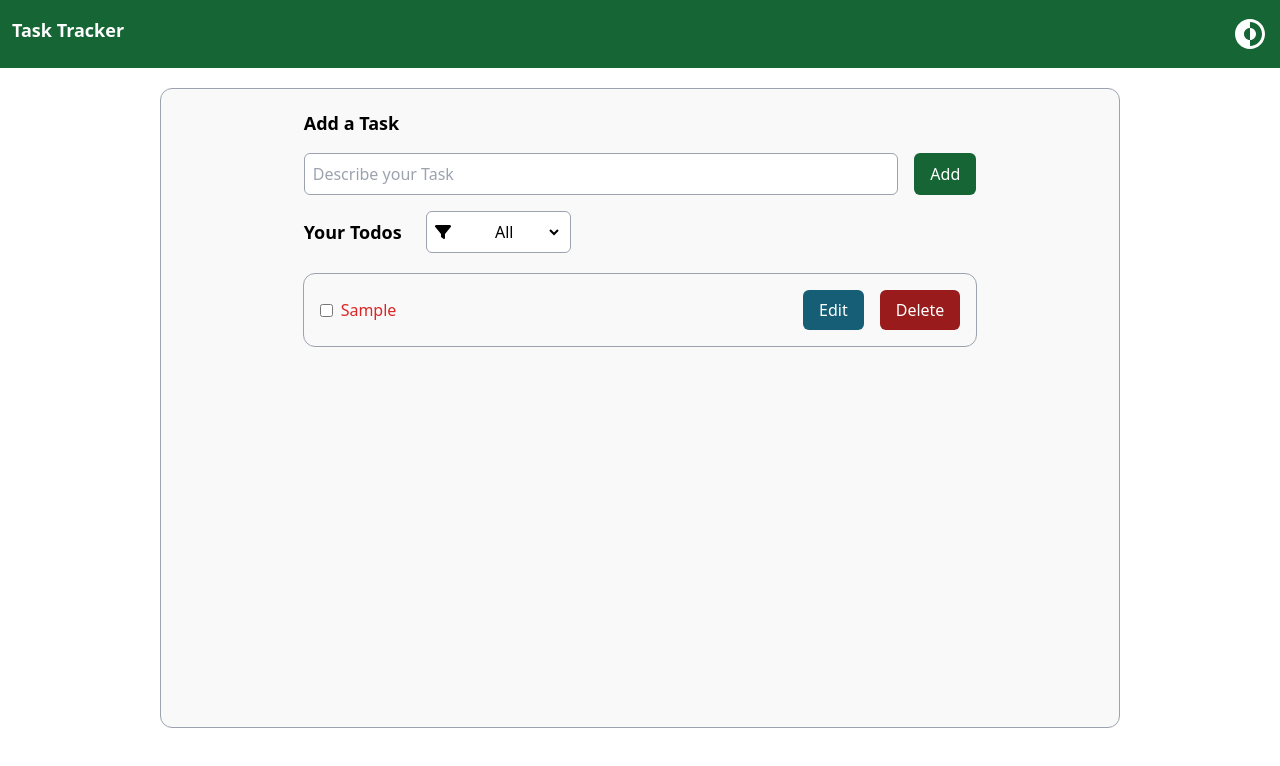
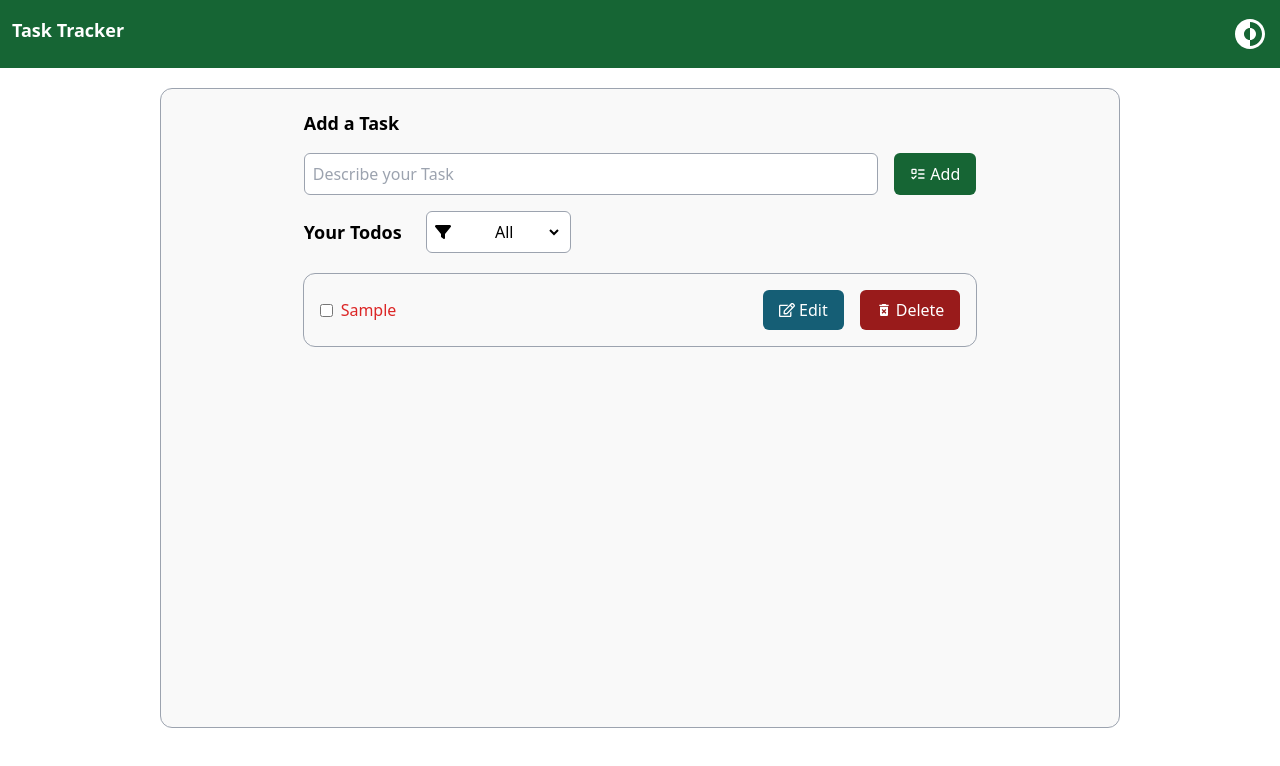
Before and after one commit to IamNayanIslam/task-manager, a React (Vite) app: page / in a window 1280 px wide. Both pictures are taken after typing "Sample" into the empty fields and a click on the button "Add". Shown: the top 766 px of the page. Built offline with nearby package versions, Linux system fonts and the light colour scheme.

Commit message:
added icons in all the buttons

```diff
--- a/src/App.jsx
+++ b/src/App.jsx
@@ -3,7 +3,8 @@ import { Navbar } from "./components/Navbar";
 import { v4 as uuidv4 } from "uuid";
 import { TodoItem } from "./components/TodoItem";
 import { FaFilter } from "react-icons/fa6";
-
+import { MdDeleteForever } from "react-icons/md";
+import { LuListTodo } from "react-icons/lu";
 function App() {
   const [filter, setFilter] = useState("all");
 
@@ -132,11 +133,11 @@ function App() {
                   onClick={handleAdd}
                   className={
                     darkMode
-                      ? "bg-slate-800 hover:bg-slate-900 px-4 py-2 rounded-md text-white"
-                      : "bg-green-800 hover:bg-green-900 px-4 py-2 rounded-md text-white"
+                      ? "bg-slate-800 hover:bg-slate-900 px-4 py-2 rounded-md text-white flex items-center gap-1"
+                      : "bg-green-800 hover:bg-green-900 px-4 py-2 rounded-md text-white flex items-center gap-1"
                   }
                 >
-                  Add
+                  <LuListTodo /> Add
                 </button>
               </div>
             </div>
@@ -192,11 +193,11 @@ function App() {
                       onClick={deleteAll}
                       className={
                         darkMode
-                          ? "bg-slate-800 hover:bg-slate-900 px-4 py-2 rounded-md text-white"
-                          : "bg-red-800 hover:bg-red-900 px-4 py-2 rounded-md text-white"
+                          ? "bg-slate-800 hover:bg-slate-900 px-4 py-2 rounded-md text-white flex items-center gap-1"
+                          : "bg-red-800 hover:bg-red-900 px-4 py-2 rounded-md text-white flex items-center gap-1"
                       }
                     >
-                      Delete All
+                      <MdDeleteForever /> All
                     </button>
                   </div>
                 ) : (
--- a/src/components/TodoItem.jsx
+++ b/src/components/TodoItem.jsx
@@ -1,4 +1,6 @@
 import React from "react";
+import { MdDeleteForever } from "react-icons/md";
+import { FaRegEdit } from "react-icons/fa";
 
 export const TodoItem = ({
   item,
@@ -41,22 +43,23 @@ export const TodoItem = ({
           onClick={() => handleEdit(item.id)}
           className={
             darkMode
-              ? "w-full bg-slate-800 hover:bg-slate-900 px-4 py-2 rounded-md text-white"
-              : "w-full bg-cyan-800 hover:bg-cyan-900 px-4 py-2 rounded-md text-white"
+              ? "w-full bg-slate-800 hover:bg-slate-900 px-4 py-2 rounded-md text-white flex items-center gap-1"
+              : "w-full bg-cyan-800 hover:bg-cyan-900 px-4 py-2 rounded-md text-white flex items-center gap-1"
           }
         >
+          <FaRegEdit />
           Edit
         </button>
         <button
           onClick={handleDelete}
           className={
             darkMode
-              ? "w-full bg-slate-800 hover:bg-slate-900 px-4 py-2 rounded-md text-white"
-              : "w-full bg-red-800 hover:bg-red-900 px-4 py-2 rounded-md text-white"
+              ? "w-full bg-slate-800 hover:bg-slate-900 px-4 py-2 rounded-md text-white flex items-center gap-1"
+              : "w-full bg-red-800 hover:bg-red-900 px-4 py-2 rounded-md text-white  flex items-center gap-1"
           }
           name={item.id}
         >
-          Delete
+          <MdDeleteForever /> Delete
         </button>
       </div>
     </div>
```
